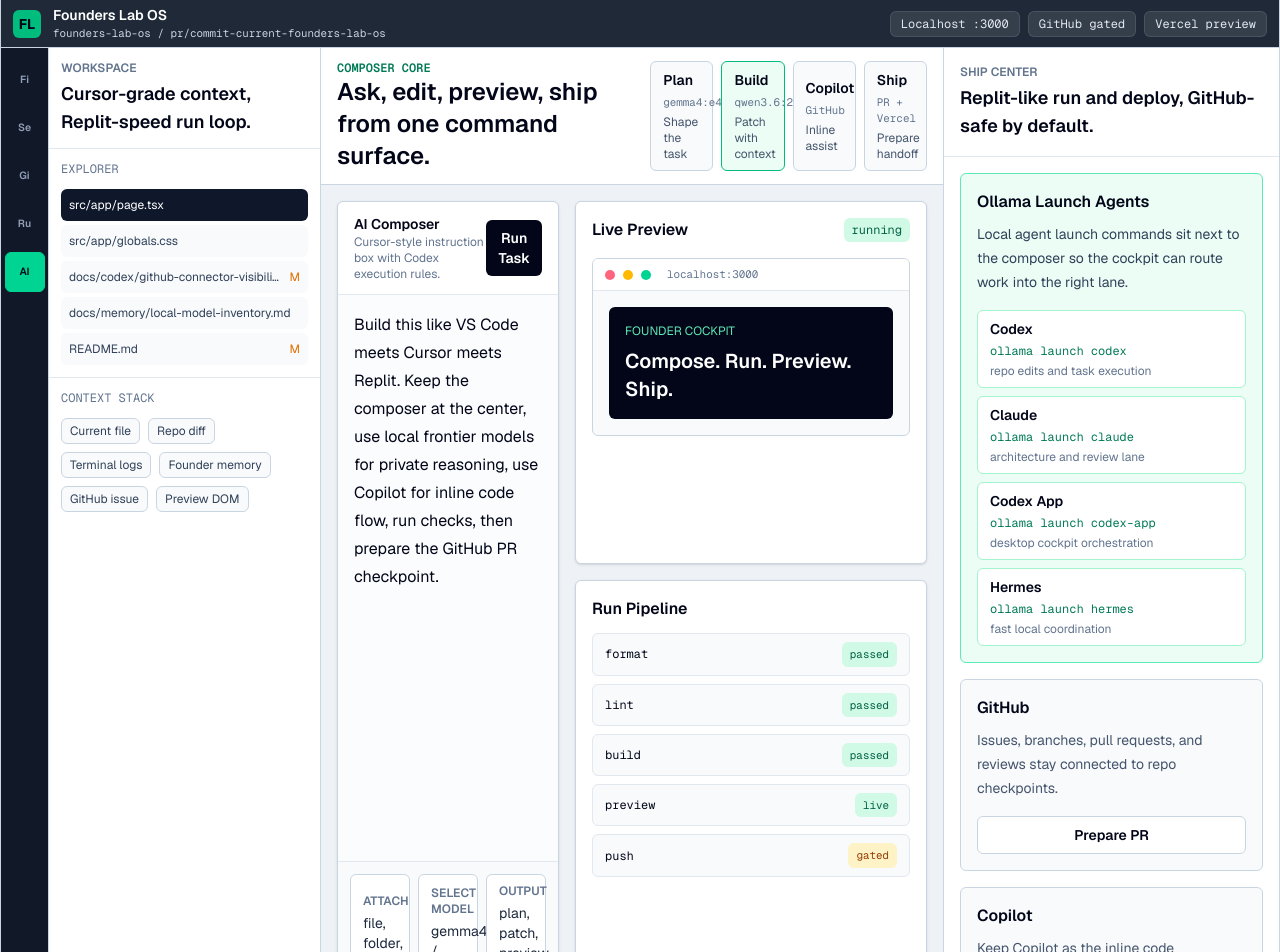
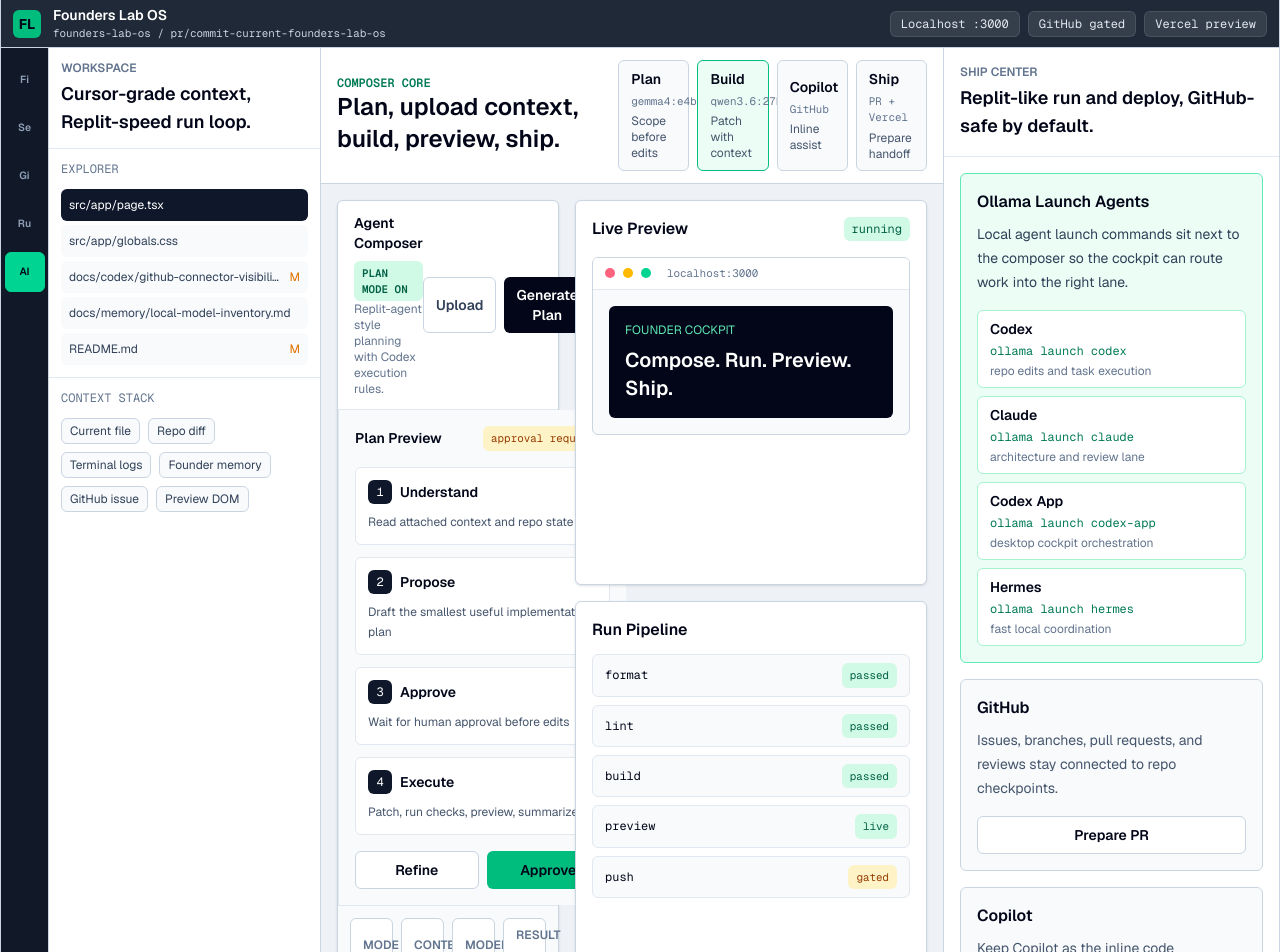
Before and after one commit to dvdmrtnz15-afk/founders-lab-os, a Next.js app: page / in a window 1280 px wide. Shown: the top 952 px of the page. Built offline with nearby package versions, Linux system fonts and the light colour scheme.

Commit message:
Enhance composer plan mode and uploads

```diff
--- a/src/app/page.tsx
+++ b/src/app/page.tsx
@@ -18,10 +18,24 @@
 ];
 
 const composerModes = [
-  ["Plan", "gemma4:e4b", "Shape the task"],
+  ["Plan", "gemma4:e4b", "Scope before edits"],
   ["Build", "qwen3.6:27b", "Patch with context"],
   ["Copilot", "GitHub", "Inline assist"],
   ["Ship", "PR + Vercel", "Prepare handoff"],
+];
+
+const uploadSources = [
+  ["Files", "Upload specs, screenshots, notes"],
+  ["Repo", "Attach folders, files, or diff"],
+  ["URL", "Import docs, issue, preview"],
+  ["Image", "Design reference or bug shot"],
+];
+
+const planSteps = [
+  ["Understand", "Read attached context and repo state"],
+  ["Propose", "Draft the smallest useful implementation plan"],
+  ["Approve", "Wait for human approval before edits"],
+  ["Execute", "Patch, run checks, preview, summarize"],
 ];
 
 const runSteps = [
@@ -163,7 +177,7 @@
                     Composer Core
                   </p>
                   <h2 className="text-2xl font-semibold">
-                    Ask, edit, preview, ship from one command surface.
+                    Plan, upload context, build, preview, ship.
                   </h2>
                 </div>
                 <div className="grid grid-cols-2 gap-2 md:grid-cols-4">
@@ -196,29 +210,108 @@
               <section className="flex flex-col rounded-md border border-slate-300 bg-white shadow-sm">
                 <div className="flex items-center justify-between border-b border-slate-200 px-4 py-3">
                   <div>
-                    <p className="text-sm font-semibold">AI Composer</p>
+                    <div className="flex flex-wrap items-center gap-2">
+                      <p className="text-sm font-semibold">Agent Composer</p>
+                      <span className="rounded-md bg-emerald-100 px-2 py-1 font-mono text-[0.68rem] font-semibold uppercase text-emerald-800">
+                        Plan mode on
+                      </span>
+                    </div>
                     <p className="text-xs text-slate-500">
-                      Cursor-style instruction box with Codex execution rules.
+                      Replit-agent style planning with Codex execution rules.
                     </p>
                   </div>
+                  <div className="flex gap-2">
+                    <button
+                      className="rounded-md border border-slate-300 bg-white px-3 py-2 text-sm font-semibold text-slate-700"
+                      type="button"
+                    >
+                      Upload
+                    </button>
                     <button
                       className="rounded-md bg-slate-950 px-3 py-2 text-sm font-semibold text-white"
                       type="button"
                     >
-                    Run Task
+                      Generate Plan
                     </button>
                   </div>
+                </div>
+
+                <div className="grid flex-1 gap-0 lg:grid-cols-[minmax(0,1fr)_18rem]">
+                  <div className="flex min-h-96 flex-col">
                     <textarea
-                  className="min-h-72 flex-1 resize-none border-0 bg-[#fbfcfd] p-4 text-base leading-7 outline-none"
+                      className="min-h-56 flex-1 resize-none border-0 bg-[#fbfcfd] p-4 text-base leading-7 outline-none"
                       defaultValue={
-                    "Build this like VS Code meets Cursor meets Replit. Keep the composer at the center, use local frontier models for private reasoning, use Copilot for inline code flow, run checks, then prepare the GitHub PR checkpoint."
+                        "Plan this before editing: make Founders Lab OS feel like a coder's agent workspace with uploadable context, plan approval, live preview, terminal checks, GitHub handoff, and local Ollama launch agents."
                       }
                     />
-                <div className="grid gap-2 border-t border-slate-200 bg-slate-50 p-3 md:grid-cols-3">
+                    <div className="border-t border-slate-200 bg-white p-3">
+                      <div className="grid gap-2 sm:grid-cols-2 xl:grid-cols-4">
+                        {uploadSources.map(([label, value]) => (
+                          <button
+                            className="rounded-md border border-dashed border-slate-300 bg-slate-50 px-3 py-3 text-left hover:border-emerald-400 hover:bg-emerald-50"
+                            key={label}
+                            type="button"
+                          >
+                            <span className="block text-xs font-semibold uppercase text-slate-500">
+                              {label}
+                            </span>
+                            <span className="mt-1 block text-sm leading-5 text-slate-800">
+                              {value}
+                            </span>
+                          </button>
+                        ))}
+                      </div>
+                    </div>
+                  </div>
+
+                  <aside className="border-t border-slate-200 bg-slate-50 p-4 lg:border-l lg:border-t-0">
+                    <div className="flex items-center justify-between">
+                      <h3 className="text-sm font-semibold">Plan Preview</h3>
+                      <span className="rounded-md bg-amber-100 px-2 py-1 font-mono text-[0.68rem] text-amber-800">
+                        approval required
+                      </span>
+                    </div>
+                    <div className="mt-4 space-y-3">
+                      {planSteps.map(([step, detail], index) => (
+                        <div
+                          className="rounded-md border border-slate-200 bg-white p-3"
+                          key={step}
+                        >
+                          <div className="flex items-center gap-2">
+                            <span className="grid h-6 w-6 place-items-center rounded-md bg-slate-900 font-mono text-xs text-white">
+                              {index + 1}
+                            </span>
+                            <p className="text-sm font-semibold">{step}</p>
+                          </div>
+                          <p className="mt-2 text-xs leading-5 text-slate-600">
+                            {detail}
+                          </p>
+                        </div>
+                      ))}
+                    </div>
+                    <div className="mt-4 grid grid-cols-2 gap-2">
+                      <button
+                        className="rounded-md border border-slate-300 bg-white px-3 py-2 text-sm font-semibold"
+                        type="button"
+                      >
+                        Refine
+                      </button>
+                      <button
+                        className="rounded-md bg-emerald-500 px-3 py-2 text-sm font-semibold text-slate-950"
+                        type="button"
+                      >
+                        Approve
+                      </button>
+                    </div>
+                  </aside>
+                </div>
+
+                <div className="grid gap-2 border-t border-slate-200 bg-slate-50 p-3 md:grid-cols-4">
                   {[
-                    ["Attach", "file, folder, diff"],
-                    ["Select Model", "gemma4 / qwen3.6"],
-                    ["Output", "plan, patch, preview, PR"],
+                    ["Mode", "Plan before build"],
+                    ["Context", "uploads + repo"],
+                    ["Model", "gemma4 -> qwen3.6"],
+                    ["Result", "plan, patch, preview, PR"],
                   ].map(([label, value]) => (
                     <button
                       className="rounded-md border border-slate-300 bg-white px-3 py-2 text-left"
```
Also changed, not shown: 1 other file (tests, documents, lock files or other folders). Lines whose indentation alone changed are shown as unchanged.
